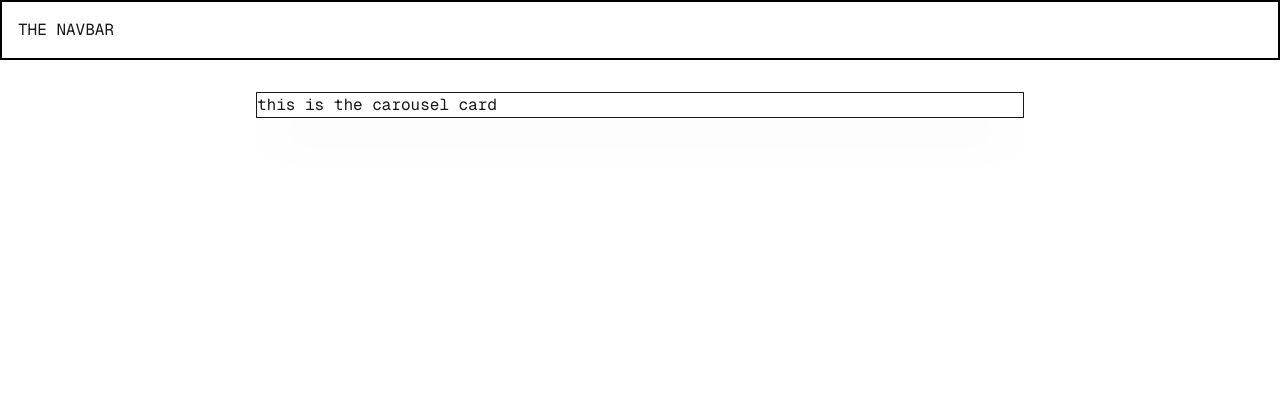
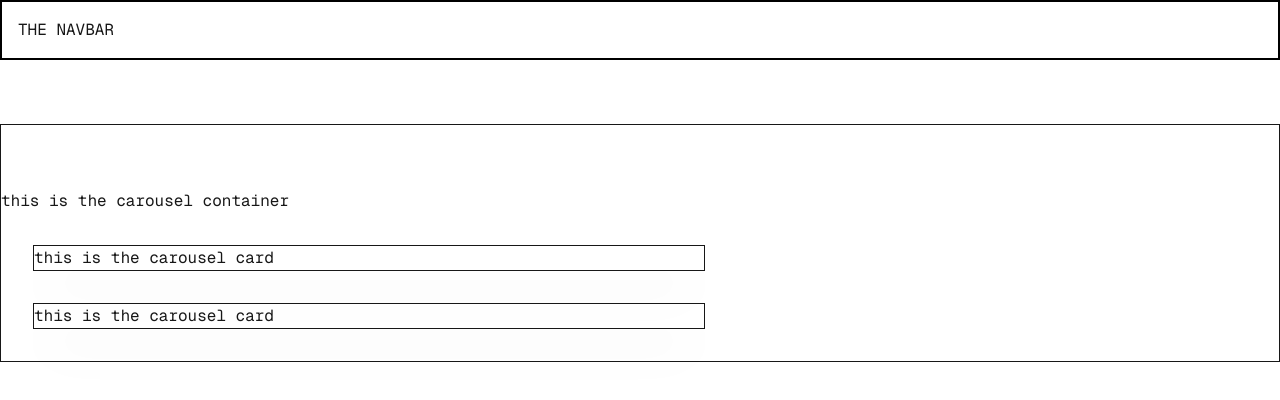
Before and after one commit to sheriffdeen-ajibola/frontend-challenge, a Next.js app: page / in a window 1280 px wide. Shown: the top 400 px of the page. Built offline with nearby package versions, Linux system fonts and the light colour scheme.

Commit message:
Carousel in progress

```diff
--- a/src/components/carouselCard.tsx
+++ b/src/components/carouselCard.tsx
@@ -2,7 +2,7 @@ import React from "react";
 
 const CarouselCard = () => {
   return (
-    <div className="w-3/5 shadow-2xl mx-auto border m-8 max-w-7x ">
+    <div className="w-full shadow-2xl border m-8 max-w-2xl ">
       this is the carousel card
     </div>
   );
--- /dev/null
+++ b/src/components/carouselContainer.tsx
@@ -0,0 +1,14 @@
+import React from "react";
+import CarouselCard from "./carouselCard";
+
+const CarouselContainer = () => {
+  return (
+    <div className="min-w-full border mt-16 pt-16 ">
+      this is the carousel container
+      <CarouselCard />
+      <CarouselCard />
+    </div>
+  );
+};
+
+export default CarouselContainer;
--- a/src/pages/index.tsx
+++ b/src/pages/index.tsx
@@ -2,6 +2,7 @@ import Image from "next/image";
 import { Geist, Geist_Mono } from "next/font/google";
 import Navbar from "@/components/navbar";
 import CarouselCard from "@/components/carouselCard";
+import CarouselContainer from "@/components/carouselContainer";
 
 const geistSans = Geist({
   variable: "--font-geist-sans",
@@ -17,7 +18,7 @@ export default function Home() {
   return (
     <div className={`${geistSans.className} ${geistMono.className} `}>
       <Navbar />
-      <CarouselCard />
+      <CarouselContainer />
     </div>
   );
 }
```
